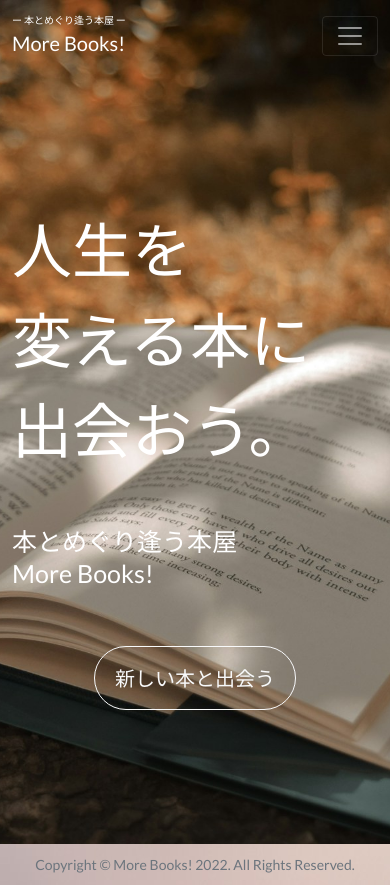
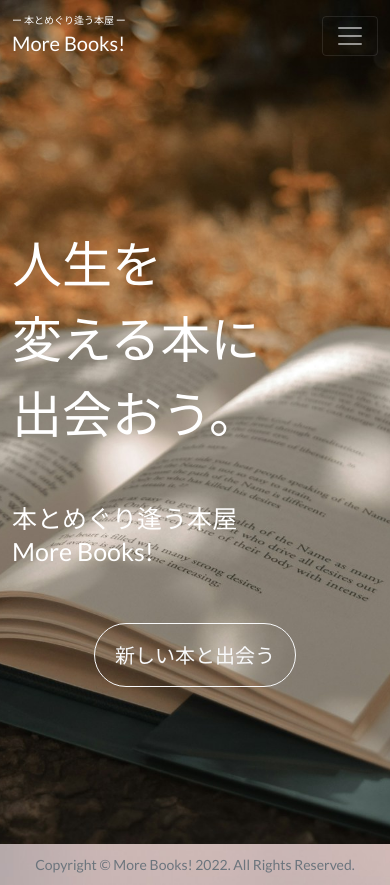
Before and after one commit to ka113private/more_books, a Django app: page / in a window 390 px wide. Run offline with Django 3.2, Linux system fonts and the light colour scheme; parts of the project's set-up code (start-up, migrations or seed data) failed here and were passed over; some libraries are stand-ins or nearby versions.

Commit message:
[update]IndexPageのUI

```diff
--- a/books/templates/index.html
+++ b/books/templates/index.html
@@ -19,7 +19,7 @@
                 <p class="eachTextAnime site-copy">人生を_変える本に_出会おう。</p>
                 <p class="eachTextAnime site-title">本とめぐり逢う本屋_More Books!</p>
             </div>
-            <div class="col-7 mx-auto text-center my-6">
+            <div class="col-10 mx-auto text-center my-6">
                 <a type="button" class="btn-exploration btn btn-outline-light btn-lg" id="btn_related_books" data-toggle="modal" data-target="#recommend-modal">
                     店主におすすめを聞いてみる
                 </a>
--- a/static/css/mystyle.css
+++ b/static/css/mystyle.css
@@ -18,6 +18,7 @@
 body, #wrapper {
     background-color: var(--body);
     background-image: url("../assets/img/background-image.jpg");
+    background-size: cover;
     background-attachment: fixed;
     color: var(--dark);
     display: flex;
@@ -144,19 +145,6 @@
     background-image: url("../assets/img/bg-masthead-index.jpg") ;
 }
 
-/*
-.hero-index-beforeauth::after {
-    content: "";
-    position: absolute;
-    width: 100%;
-    height: 100%;
-    top: 0;
-    left: 0;
-    background-color: rgba(0, 0, 0, 0.5);
-    z-index: -1;
-}
-*/
-
 .hero-index-afterauth{
     background-position: center;
     background-size: cover;
@@ -189,6 +177,7 @@
     color: white;
     font-size: 60px;
 }
+
 @media screen and (max-width: 768px){
     .site-copy {
         color: white;
@@ -196,6 +185,14 @@
         line-height: 1.5;
     }
 }
+@media screen and (max-width: 390px){
+    .site-copy {
+        color: white;
+        font-size: 50px;
+        line-height: 1.5;
+    }
+}
+
 
 .site-title
 {
```
